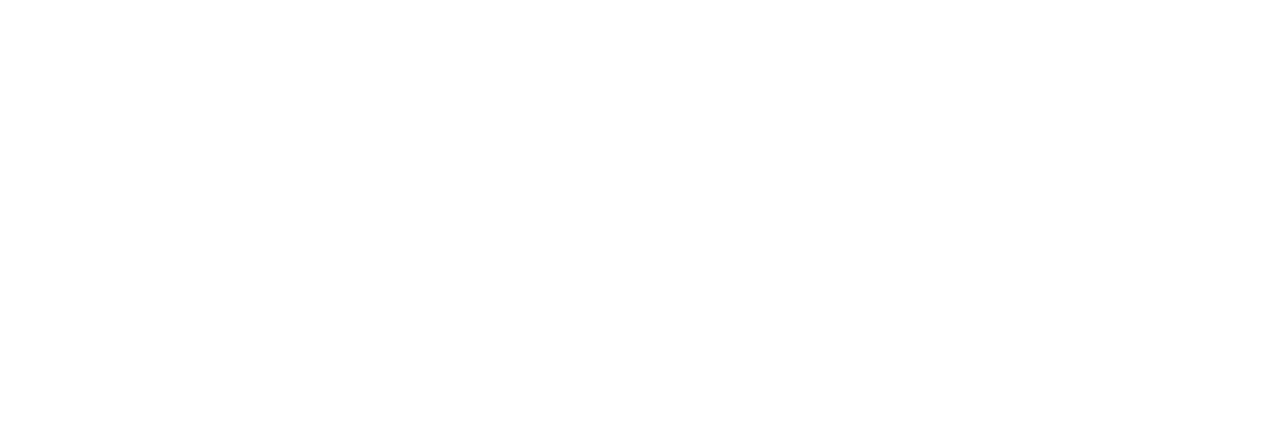
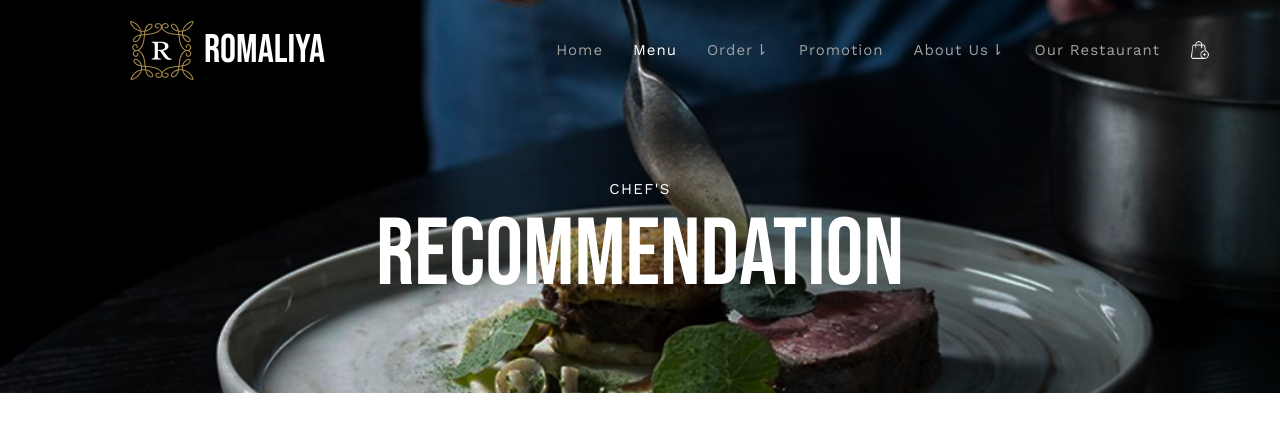
Before and after one commit to melodyohszuvin/melodyohszuvin.github.io, a plain HTML site: page as1/menu.html in a window 1280 px wide. Drawn offline with nearby package versions, Linux system fonts and the light colour scheme.

Commit message:
feat: set active menu, add text, and update bg img setting

```diff
--- /dev/null
+++ b/as1/css/menu.css
@@ -0,0 +1,12 @@
+.hero {
+    background-image: url("../images/menu-bg.png");
+    background-size: cover;
+    background-position: center;
+    min-height: 335px;
+}
+
+.hero-banner {
+    color: var(--text-secondary);
+    text-align: center;
+    padding: 80px 0;
+}
--- a/as1/menu.html
+++ b/as1/menu.html
@@ -0,0 +1,53 @@
+<!DOCTYPE html>
+<html lang="en">
+
+<head>
+    <meta charset="UTF-8">
+    <meta name="viewport" content="width=device-width, initial-scale=1.0">
+    <title>Menu</title>
+    <link rel="stylesheet" href="css/common.css">
+    <link rel="stylesheet" href="css/menu.css">
+</head>
+
+<body>
+    <div class="hero">
+        <div class="header">
+            <div class="logo">
+                <img src="images/Logo.png" alt="ROMALIYA">
+                <span>ROMALIYA</span>
+            </div>
+
+            <div class="menu-bar">
+                <a href="index.html" target="_blank">Home</a>
+                <a href="#" class="active">Menu</a>
+                <div class="submenu">
+                    <a href="order.html" target="_blank">Order</a>
+                    <div class="submenu-text">
+                        <a href="#">My Order</a>
+                        <a href="#">Order History</a>
+                    </div>
+                </div>
+                <a href="promotion.html" target="_blank">Promotion</a>
+                <div class="submenu">
+                    <a href="about.html" target="_blank">About Us</a>
+                    <div class="submenu-text">
+                        <a href="#">Our Mission</a>
+                        <a href="#">Our CEO</a>
+                    </div>
+                </div>
+                <a href="restaurant.html" target="_blank">Our Restaurant</a>
+                <a href="#" class="cart">
+                    <img src="images/add-to-cart.png" alt="addtocart">
+                </a>
+            </div>
+            <img class="bar" src="images/menu-icon.png" alt="bar">
+        </div>
+
+        <div class="hero-banner">
+            <sub-title>CHEF'S</sub-title>
+            <h1>Recommendation</h1>
+        </div>
+    </div>
+</body>
+
+</html>
```
Also changed, not shown: as1/about.html (+0 -1 lines), as1/images/menu-bg.png (added).
